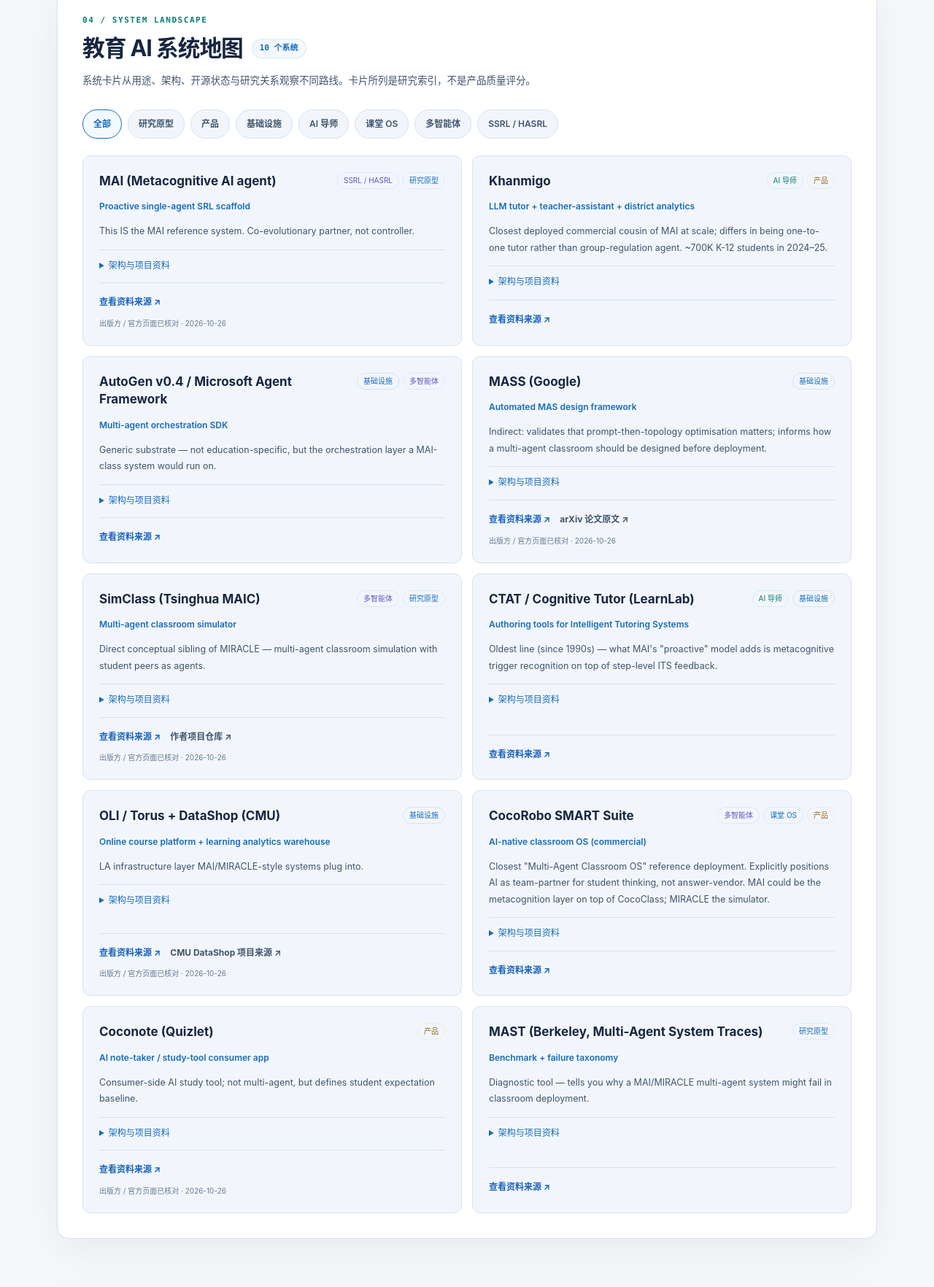
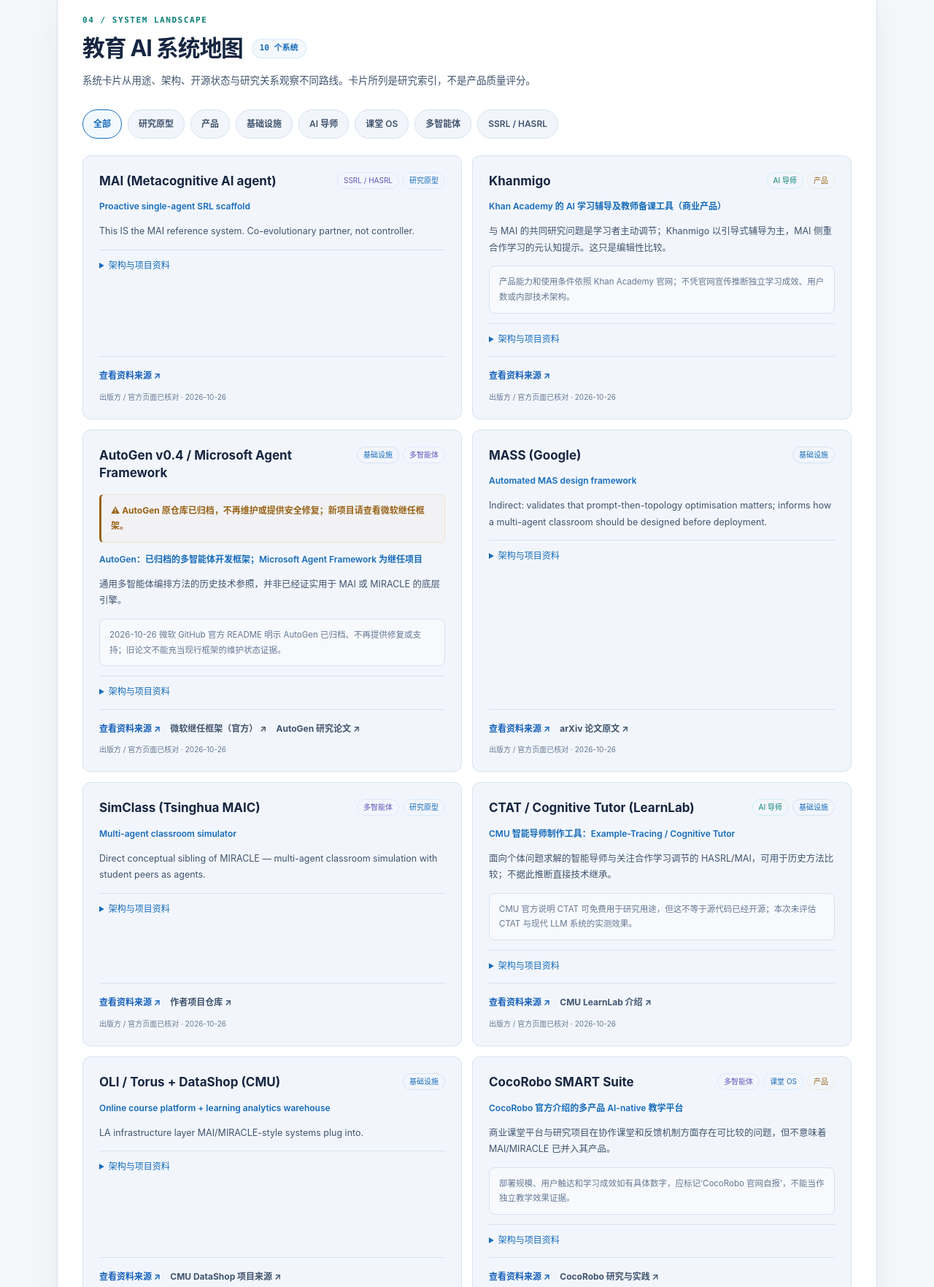
Before and after one commit to conanxin/ai-education-system-map, a plain HTML site: page docs/index.html in a window 1280 px wide. Shown: the part 6085-7849 px from the top of the page at 73% size. Drawn offline with Linux system fonts and the light colour scheme.

Commit message:
Audit remaining education system sources and mark archived AutoGen

```diff
--- a/docs/assets/app.js
+++ b/docs/assets/app.js
@@ -602,9 +602,15 @@
         el("div", {class: "sys-badges"}, badges)
     ]);
     card.appendChild(header);
+    if (c.lifecycle_status==="archived_unmaintained") {
+        card.appendChild(el("p",{class:"sys-lifecycle-warning"},
+          "⚠ AutoGen 原仓库已归档，不再维护或提供安全修复；新项目请查看微软继任框架。"));
+    }
     if (c.type) card.appendChild(el("p", {class:"sys-type"}, c.type));
     if (c.relation_to_mai_miracle) card.appendChild(
         el("p", {class: "sys-context"}, c.relation_to_mai_miracle));
+    if (c.source_limit_note) card.appendChild(
+        el("p", {class:"sys-evidence-limits"}, c.source_limit_note));
     const detail = el("details", {class: "sys-details"});
     detail.appendChild(el("summary", {}, "架构与项目资料"));
     for (const [key, value] of [
--- a/docs/assets/style.css
+++ b/docs/assets/style.css
@@ -586,3 +586,17 @@
     .evidence-relation-grid { grid-template-columns:1fr; }
     .evidence-relation { padding:17px; }
 }
+
+/* P45: distinguish verified project identity from claims not independently
+   evaluated. The lifecycle banner is specifically for archived AutoGen. */
+.sys-lifecycle-warning {
+    margin-top:3px; border:1px solid rgba(240,200,147,.38);
+    border-left:3px solid var(--amber); border-radius:6px;
+    padding:11px 13px; background:rgba(240,200,147,.08);
+    font-size:12px; font-weight:700; color:var(--amber); line-height:1.8;
+}
+.sys-evidence-limits {
+    padding:11px 13px; font-size:11.5px; line-height:1.8;
+    border-radius:8px; background:var(--surface-soft);
+    color:var(--text-muted); border:1px solid var(--stroke);
+}
--- a/docs/data/dashboard-summary.json
+++ b/docs/data/dashboard-summary.json
@@ -1,5 +1,5 @@
 {
-  "generated_at": "2026-10-26T10:41:31.519819+00:00",
+  "generated_at": "2026-10-26T10:54:25.865257+00:00",
   "last_updated": "2026-10-26T01:01:48.800339+00:00",
   "latest_week_tag": "2026-W44",
   "latest_report_url": "/ai-education-system-map/reports/weekly/2026-W44.md",
@@ -130,6 +130,8 @@
       "source_url": "https://oulurepo.oulu.fi/handle/10024/58874",
       "source_verification": "official_primary_source_page",
       "source_verified_at": "2026-10-26",
+      "lifecycle_status": "",
+      "source_limit_note": "",
       "additional_source_links": [],
       "categories": [
         "SSRL / HASRL",
@@ -139,13 +141,15 @@
     {
       "system": "Khanmigo",
       "institution": "",
-      "type": "LLM tutor + teacher-assistant + district analytics",
-      "relation_to_mai_miracle": "Closest deployed commercial cousin of MAI at scale; differs in being one-to-one tutor rather than group-regulation agent. ~700K K-12 students in 2024–25.",
-      "agent_architecture": "Single-agent per student + admin agent",
-      "open_source_status": "Closed",
+      "type": "Khan Academy 的 AI 学习辅导及教师备课工具（商业产品）",
+      "relation_to_mai_miracle": "与 MAI 的共同研究问题是学习者主动调节；Khanmigo 以引导式辅导为主，MAI 侧重合作学习的元认知提示。这只是编辑性比较。",
+      "agent_architecture": "官方披露教师工具和学习者引导式对话；内部模型与微服务技术未经本次核对",
+      "open_source_status": "商业服务；未确认为开源",
       "source_url": "https://www.khanmigo.ai/",
-      "source_verification": "",
-      "source_verified_at": "",
+      "source_verification": "official_primary_source_page",
+      "source_verified_at": "2026-10-26",
+      "lifecycle_status": "commercial_active",
+      "source_limit_note": "产品能力和使用条件依照 Khan Academy 官网；不凭官网宣传推断独立学习成效、用户数或内部技术架构。",
       "additional_source_links": [],
       "categories": [
         "Tutor",
@@ -155,14 +159,25 @@
     {
       "system": "AutoGen v0.4 / Microsoft Agent Framework",
       "institution": "",
-      "type": "Multi-agent orchestration SDK",
-      "relation_to_mai_miracle": "Generic substrate — not education-specific, but the orchestration layer a MAI-class system would run on.",
-      "agent_architecture": "Async, event-driven; group chat + manager",
-      "open_source_status": "Yes (MIT)",
-      "source_url": "https://arxiv.org/abs/2308.08155",
-      "source_verification": "",
-      "source_verified_at": "",
-      "additional_source_links": [],
+      "type": "AutoGen：已归档的多智能体开发框架；Microsoft Agent Framework 为继任项目",
+      "relation_to_mai_miracle": "通用多智能体编排方法的历史技术参照，并非已经证实用于 MAI 或 MIRACLE 的底层引擎。",
+      "agent_architecture": "AutoGen v0.4: asynchronous messaging, AgentChat/Core; archived. Agent Framework is separate maintained successor.",
+      "open_source_status": "AutoGen source archive available; no new security fixes or support",
+      "source_url": "https://github.com/microsoft/autogen",
+      "source_verification": "official_primary_source_page",
+      "source_verified_at": "2026-10-26",
+      "lifecycle_status": "archived_unmaintained",
+      "source_limit_note": "2026-10-26 微软 GitHub 官方 README 明示 AutoGen 已归档、不再提供修复或支持；旧论文不能充当现行框架的维护状态证据。",
+      "additional_source_links": [
+        {
+          "label": "微软继任框架（官方）",
+          "url": "https://github.com/microsoft/agent-framework"
+        },
+        {
+          "label": "AutoGen 研究论文",
+          "url": "https://arxiv.org/abs/2308.08155"
+        }
+      ],
       "categories": [
         "Infrastructure",
         "Multi-Agent"
@@ -178,6 +193,8 @@
       "source_url": "https://research.google/pubs/multi-agent-design-optimizing-agents-with-better-prompts-and-topologies/",
       "source_verification": "official_primary_source_page",
       "source_verified_at": "2026-10-26",
+      "lifecycle_status": "",
+      "source_limit_note": "",
       "additional_source_links": [
         {
           "label": "arXiv 论文原文",
@@ -198,6 +215,8 @@
       "source_url": "https://aclanthology.org/2025.naacl-long.520/",
       "source_verification": "official_primary_source_page",
       "source_verified_at": "2026-10-26",
+      "lifecycle_status": "",
+      "source_limit_note": "",
       "additional_source_links": [
         {
           "label": "作者项目仓库",
@@ -212,14 +231,21 @@
     {
       "system": "CTAT / Cognitive Tutor (LearnLab)",
       "institution": "",
-      "type": "Authoring tools for Intelligent Tutoring Systems",
-      "relation_to_mai_miracle": "Oldest line (since 1990s) — what MAI's \"proactive\" model adds is metacognitive trigger recognition on top of step-level ITS feedback.",
-      "agent_architecture": "Example-tracing model-tracing tutors",
-      "open_source_status": "Yes (CTAT)",
-      "source_url": "",
-      "source_verification": "",
-      "source_verified_at": "",
-      "additional_source_links": [],
+      "type": "CMU 智能导师制作工具：Example-Tracing / Cognitive Tutor",
+      "relation_to_mai_miracle": "面向个体问题求解的智能导师与关注合作学习调节的 HASRL/MAI，可用于历史方法比较；不据此推断直接技术继承。",
+      "agent_architecture": "Example-Tracing Tutors and rule-based Cognitive Tutors",
+      "open_source_status": "免费研究使用（CMU 官网），并不等同开源许可证",
+      "source_url": "https://cdn.ctat.cs.cmu.edu/CMUCTAT/CTAT/docs/",
+      "source_verification": "official_primary_source_page",
+      "source_verified_at": "2026-10-26",
+      "lifecycle_status": "academic_authoring_tool",
+      "source_limit_note": "CMU 官方说明 CTAT 可免费用于研究用途，但这不等于源代码已经开源；本次未评估 CTAT 与现代 LLM 系统的实测效果。",
+      "additional_source_links": [
+        {
+          "label": "CMU LearnLab 介绍",
+          "url": "https://learnlab.org/enabling-technologies/"
+        }
+      ],
       "categories": [
         "Tutor",
         "Infrastructure"
@@ -235,6 +261,8 @@
       "source_url": "https://oli.cmu.edu/",
       "source_verification": "official_primary_source_page",
       "source_verified_at": "2026-10-26",
+      "lifecycle_status": "",
+      "source_limit_note": "",
       "additional_source_links": [
         {
           "label": "CMU DataShop 项目来源",
@@ -248,14 +276,21 @@
     {
       "system": "CocoRobo SMART Suite",
       "institution": "",
-      "type": "AI-native classroom OS (commercial)",
-      "relation_to_mai_miracle": "Closest \"Multi-Agent Classroom OS\" reference deployment. Explicitly positions AI as team-partner for student thinking, not answer-vendor. MAI could be the metacognition layer on top of CocoClass; MIRACLE the simulator.",
-      "agent_architecture": "Multi-product suite with embedded agents/workflows",
-      "open_source_status": "Closed",
-      "source_url": "https://cocorobo.hk/research",
-      "source_verification": "",
-      "source_verified_at": "",
-      "additional_source_links": [],
+      "type": "CocoRobo 官方介绍的多产品 AI-native 教学平台",
+      "relation_to_mai_miracle": "商业课堂平台与研究项目在协作课堂和反馈机制方面存在可比较的问题，但不意味着 MAI/MIRACLE 已并入其产品。",
+      "agent_architecture": "Vendor claims a shared orchestration core for CocoClass/CocoStudy (not independently audited)",
+      "open_source_status": "商用产品；本次未验证代码开源",
+      "source_url": "https://cocorobo.hk/smart",
+      "source_verification": "official_primary_source_page",
+      "source_verified_at": "2026-10-26",
+      "lifecycle_status": "vendor_product_suite",
+      "source_limit_note": "部署规模、用户触达和学习成效如有具体数字，应标记‘CocoRobo 官网自报’，不能当作独立教学效果证据。",
+      "additional_source_links": [
+        {
+          "label": "CocoRobo 研究与实践",
+          "url": "https://cocorobo.hk/research"
+        }
+      ],
       "categories": [
         "Multi-Agent",
         "Classroom OS",
@@ -272,6 +307,8 @@
       "source_url": "https://coconote.app/",
       "source_verification": "official_primary_source_page",
       "source_verified_at": "2026-10-26",
+      "lifecycle_status": "",
+      "source_limit_note": "",
       "additional_source_links": [],
       "categories": [
         "Product"
@@ -280,14 +317,25 @@
     {
       "system": "MAST (Berkeley, Multi-Agent System Traces)",
       "institution": "",
-      "type": "Benchmark + failure taxonomy",
-      "relation_to_mai_miracle": "Diagnostic tool — tells you why a MAI/MIRACLE multi-agent system might fail in classroom deployment.",
-      "agent_architecture": "",
-      "open_source_status": "",
-      "source_url": "",
-      "source_verification": "",
-      "source_verified_at": "",
-      "additional_source_links": [],
+      "type": "MAST：Multi-Agent System Failure Taxonomy，研究型失败分类法",
+      "relation_to_mai_miracle": "可为评估教育多智能体工作流的失败模式提供方法学参考，但原论文不是针对 MAI/MIRACLE 课堂效果的直接实验。",
+      "agent_architecture": "Analysis methodology, not an orchestration runtime",
+      "open_source_status": "Academic paper and code available; licensing must be checked separately",
+      "source_url": "https://sky.cs.berkeley.edu/project/mast/",
+      "source_verification": "official_primary_source_page",
+      "source_verified_at": "2026-10-26",
+      "lifecycle_status": "research_taxonomy",
+      "source_limit_note": "MAST 原始研究分析通用多智能体执行轨迹；不能把它写成已部署的教育产品或证明课堂学习成果。",
+      "additional_source_links": [
+        {
+          "label": "MAST 原始论文",
+          "url": "https://arxiv.org/abs/2503.13657"
+        },
+        {
+          "label": "MAST 代码与数据",
+          "url": "https://github.com/multi-agent-systems-failure-taxonomy/MAST"
+        }
+      ],
       "categories": [
         "Research Prototype"
       ]
```
Also changed, not shown: docs/data/systems.json (+75 -20 lines), docs/data/tech-stack.json (+30 -30 lines), 3 other files.
